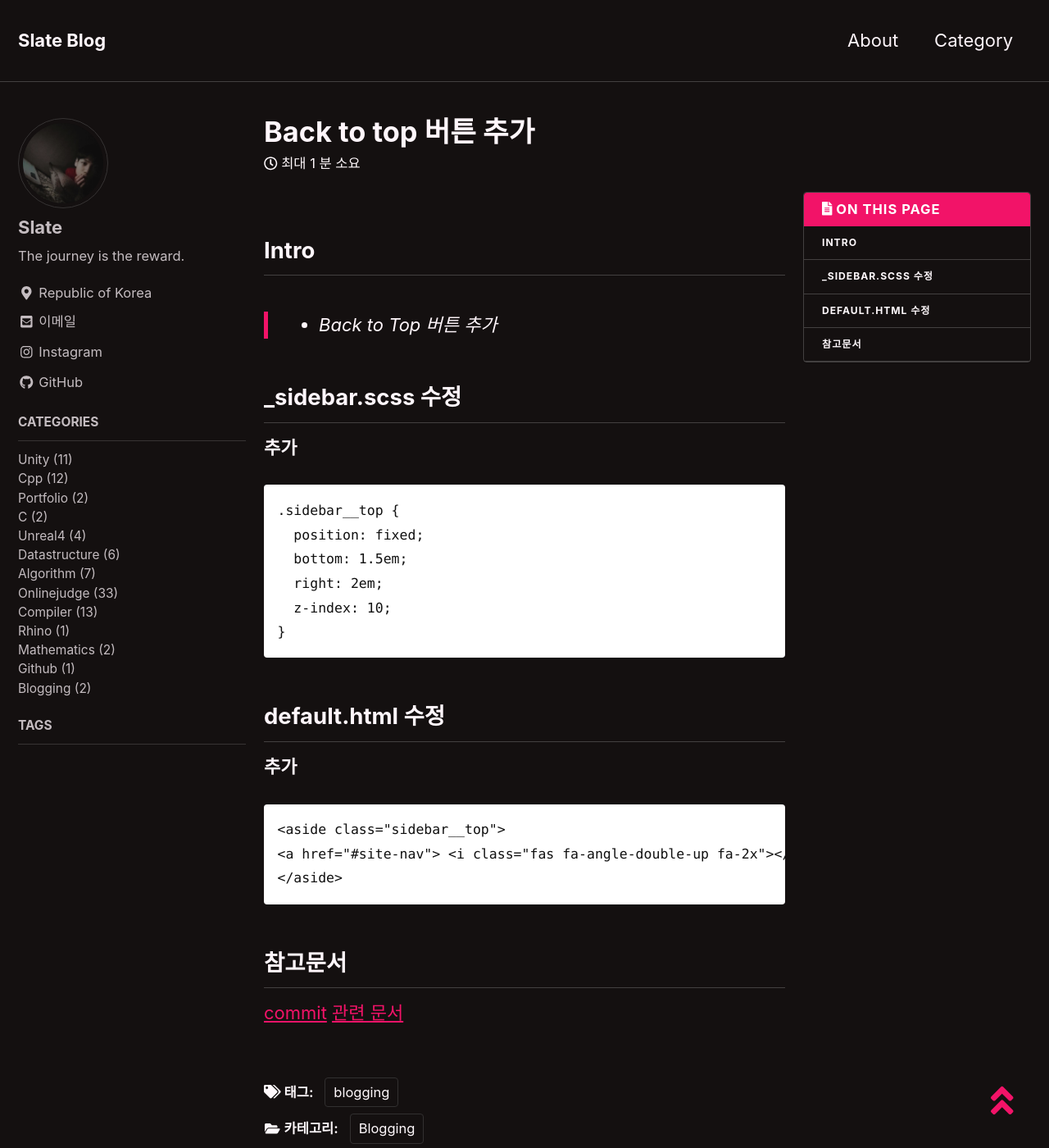
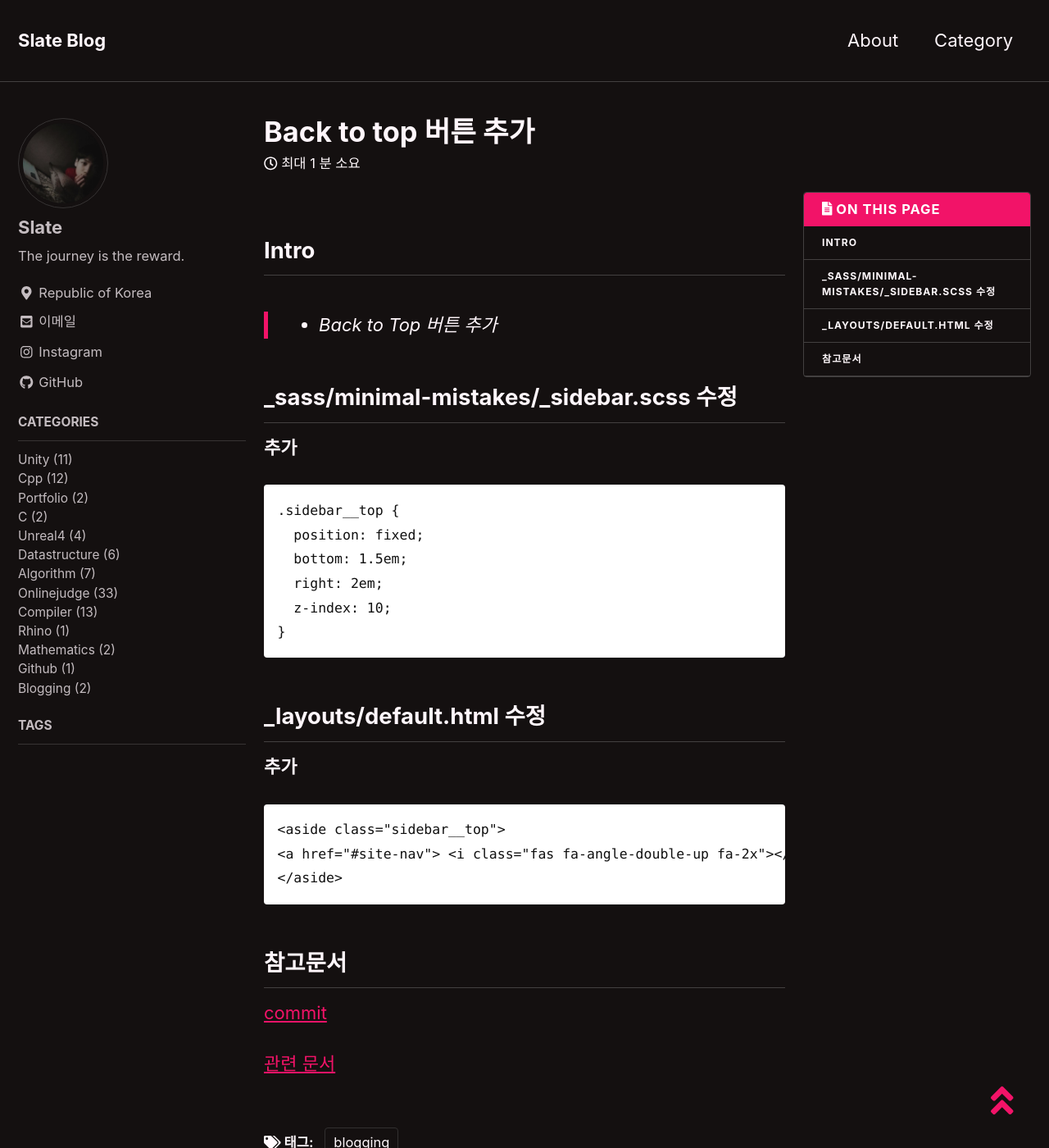
Before and after one commit to lesslate/lesslate.github.io, a Jekyll site: the page built from _posts/Blogging/2019-02-04-Back to top 버튼.md, in a window 1280 px wide and 1400 px high. Shown: the whole window at 82% size. Built offline with Jekyll 4.4.1, drawn with Linux system fonts in a browser that asks for light colours; nearby versions of some CDN libraries; comment, search, counter and statistics services are not loaded.

Commit message:
Update 2019-02-04-Back to top 버튼.md

````diff
--- a/_posts/Blogging/2019-02-04-Back to top 버튼.md
+++ b/_posts/Blogging/2019-02-04-Back to top 버튼.md
@@ -13,7 +13,7 @@ sidebar_main: true
 
 > - Back to Top 버튼 추가
 
-## _sidebar.scss 수정
+## _sass/minimal-mistakes/_sidebar.scss 수정
 
 
 **추가**
@@ -26,7 +26,7 @@ sidebar_main: true
 }
 ```
 
-## default.html 수정
+## _layouts/default.html 수정
 
 **추가**
 ```
@@ -39,4 +39,5 @@ sidebar_main: true
 ## 참고문서
 
 [commit](https://github.com/lesslate/lesslate.github.io/commit/ce2cccc83054c8d192f98a10f8a6a3af3e1d9a65)
+
 [관련 문서](https://github.com/mmistakes/minimal-mistakes/issues/1731)
````
